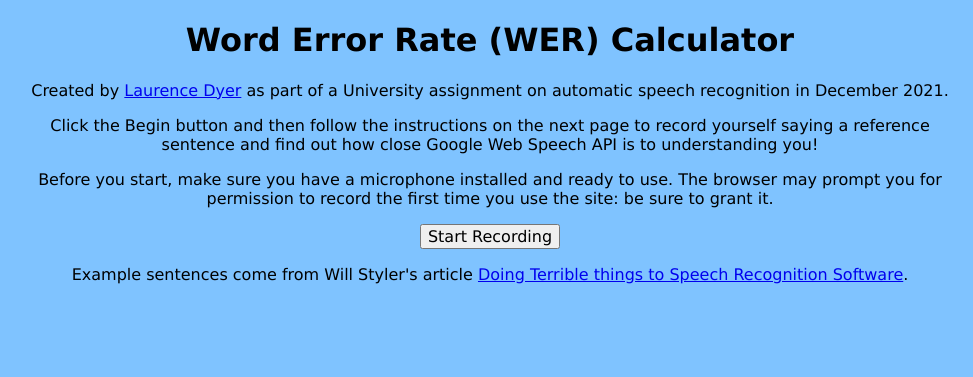
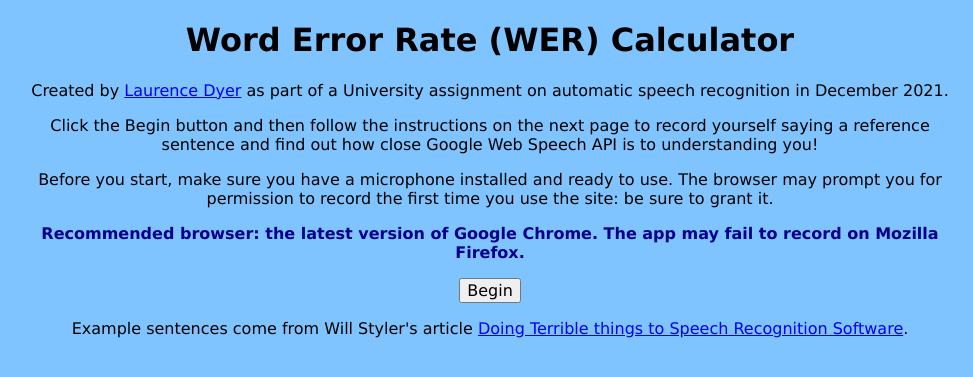
Before and after one commit to ljdyer/wer-calculator, a Flask app: page / in a window 1280 px wide. Shown: the top 377 px of the page, without its empty margins (150-1123 px from the left). Run offline with Flask 2, Linux system fonts and the light colour scheme.

Commit message:
update index.html

```diff
--- a/app/static/css/style.css
+++ b/app/static/css/style.css
@@ -14,6 +14,11 @@ p {
     max-width: 75%;
     margin-left: auto;
     margin-right: auto;
+}
+
+.blue-text{
+    color: darkblue;
+    font-weight: bold;
 }
 
 .red-text {
--- a/app/templates/index.html
+++ b/app/templates/index.html
@@ -9,7 +9,8 @@
         <p>Created by <a target="_blank"href="https://github.com/ljdyer">Laurence Dyer</a> as part of a University assignment on automatic speech recognition in December 2021.</p>
         <p>Click the Begin button and then follow the instructions on the next page to record yourself saying a reference sentence and find out how close Google Web Speech API is to understanding you!</p>
         <p>Before you start, make sure you have a microphone installed and ready to use. The browser may prompt you for permission to record the first time you use the site: be sure to grant it.</p>
-        <form action="/main/"><button>Start Recording</button></form>
+        <p class="blue-text">Recommended browser: the latest version of Google Chrome. The app may fail to record on Mozilla Firefox.</p>
+        <form action="/main/"><button>Begin</button></form>
         <p>Example sentences come from Will Styler's article <a target="_blank" href="https://wstyler.ucsd.edu/posts/terrible_speech_recognition.html">Doing Terrible things to Speech Recognition Software</a>.</p>
     </body>
 
```
